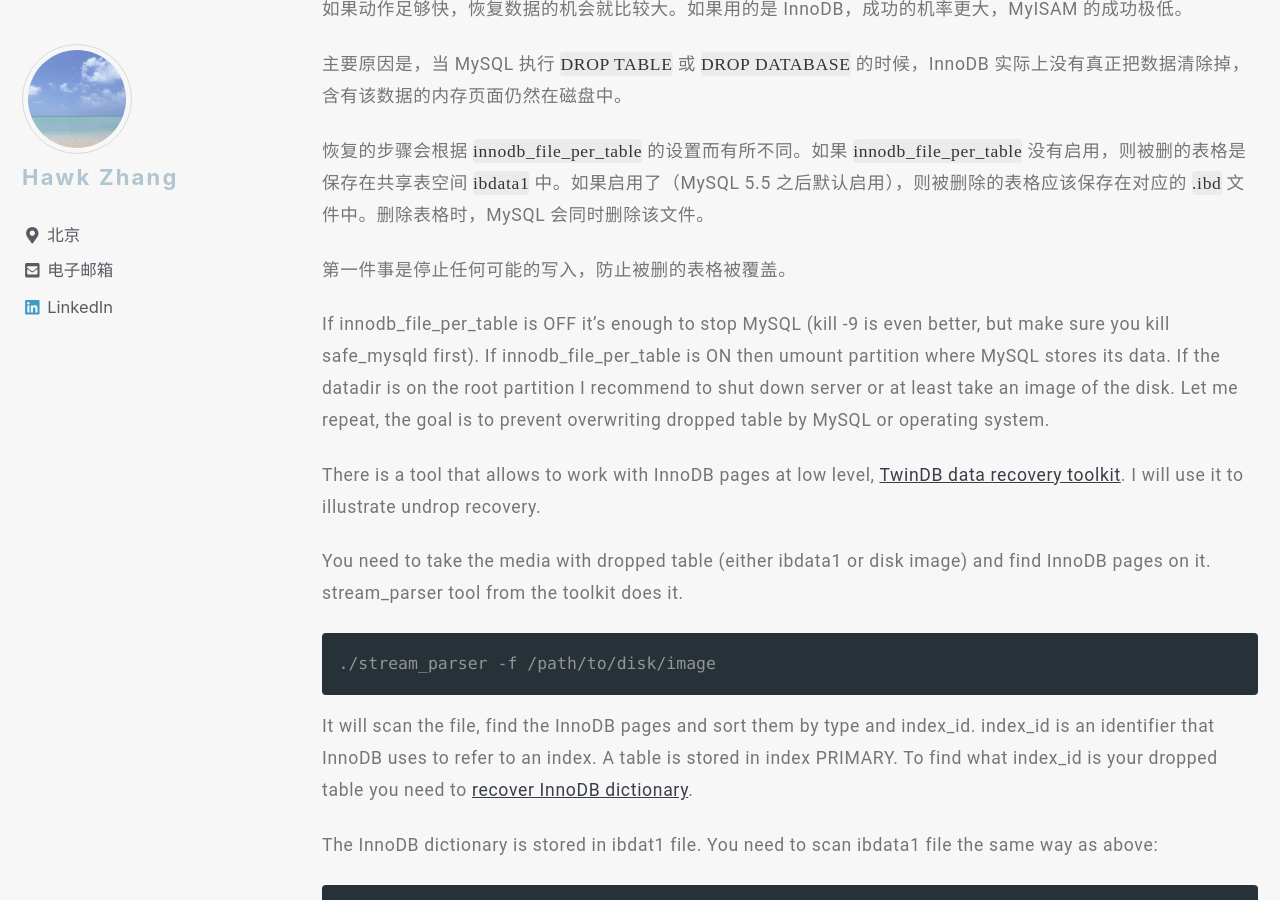
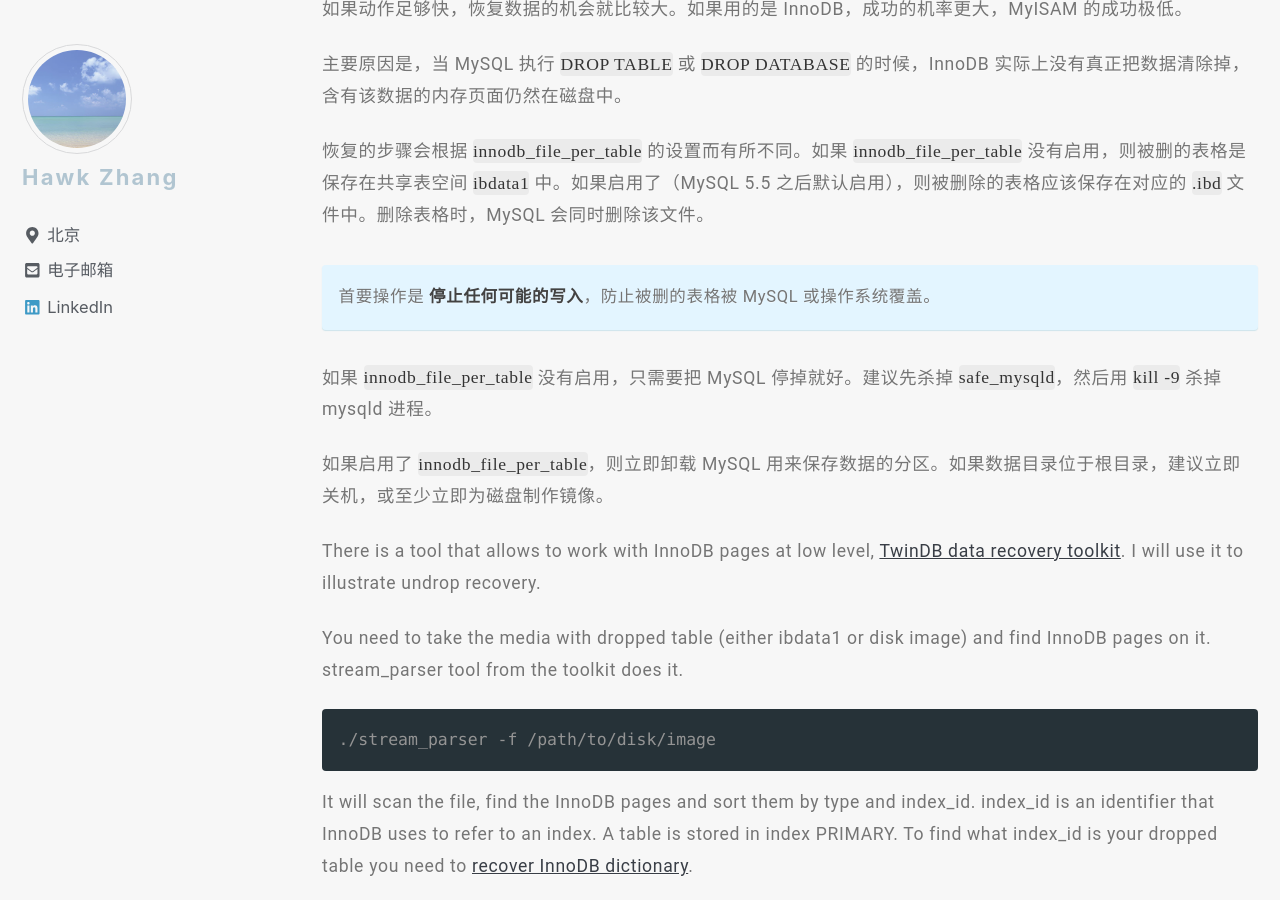
Before and after one commit to narru888/linotes_note, a Jekyll site: the page built from _posts/devop/2017-05-01-troubleshooting.md, in a window 1280 px wide and 900 px high, scrolled down 7580 px. Built offline with Jekyll 4.4.1, drawn with Linux system fonts in a browser that asks for light colours; nearby versions of some CDN libraries; a script that is not in the unit is left out.

Commit message:
update on 2018-08-19 15:10:01 CST

```diff
--- a/_posts/devop/2017-05-01-troubleshooting.md
+++ b/_posts/devop/2017-05-01-troubleshooting.md
@@ -246,11 +246,14 @@ $ sudo nginx -s reload
 
 恢复的步骤会根据 `innodb_file_per_table` 的设置而有所不同。如果 `innodb_file_per_table` 没有启用，则被删的表格是保存在共享表空间 `ibdata1` 中。如果启用了（MySQL 5.5 之后默认启用），则被删除的表格应该保存在对应的 `.ibd` 文件中。删除表格时，MySQL 会同时删除该文件。
 
-第一件事是停止任何可能的写入，防止被删的表格被覆盖。
+首要操作是 **停止任何可能的写入**，防止被删的表格被 MySQL 或操作系统覆盖。
+{: .notice--info}
+
+如果 `innodb_file_per_table` 没有启用，只需要把 MySQL 停掉就好。建议先杀掉 `safe_mysqld`，然后用 `kill -9` 杀掉 mysqld 进程。
+
+如果启用了 `innodb_file_per_table`，则立即卸载 MySQL 用来保存数据的分区。如果数据目录位于根目录，建议立即关机，或至少立即为磁盘制作镜像。
 
 
-
-If innodb_file_per_table is OFF it's enough to stop MySQL (kill -9 is even better, but make sure you kill safe_mysqld first). If innodb_file_per_table is ON then umount partition where MySQL stores its data. If the datadir is on the root partition I recommend to shut down server or at least take an image of the disk. Let me repeat, the goal is to prevent overwriting dropped table by MySQL or operating system.
 
 There is a tool that allows to work with InnoDB pages at low level,
 [TwinDB data recovery toolkit](https://github.com/twindb/undrop-for-innodb). I will use it to illustrate undrop recovery.
```
